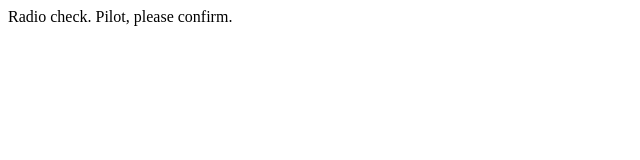
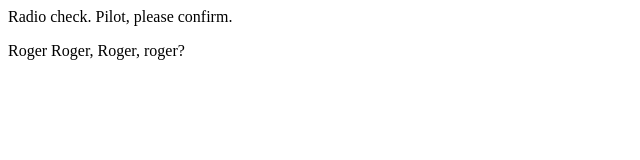
Before and after one commit to Aquil-Babis/communication-log, a plain HTML site: page Index.html in a window 1280 px wide. Shown: the whole page, without its empty margins (0-640 px from the left). Drawn offline with Linux system fonts and the light colour scheme.

Commit message:
Added a butt load of rogers

```diff
--- a/Index.html
+++ b/Index.html
@@ -1,5 +1,6 @@
 <html>
 <body>
     <p>Radio check. Pilot, please confirm.<p>
+    <p>Roger Roger, Roger, roger?</p>
 </body>
 </html>
```
